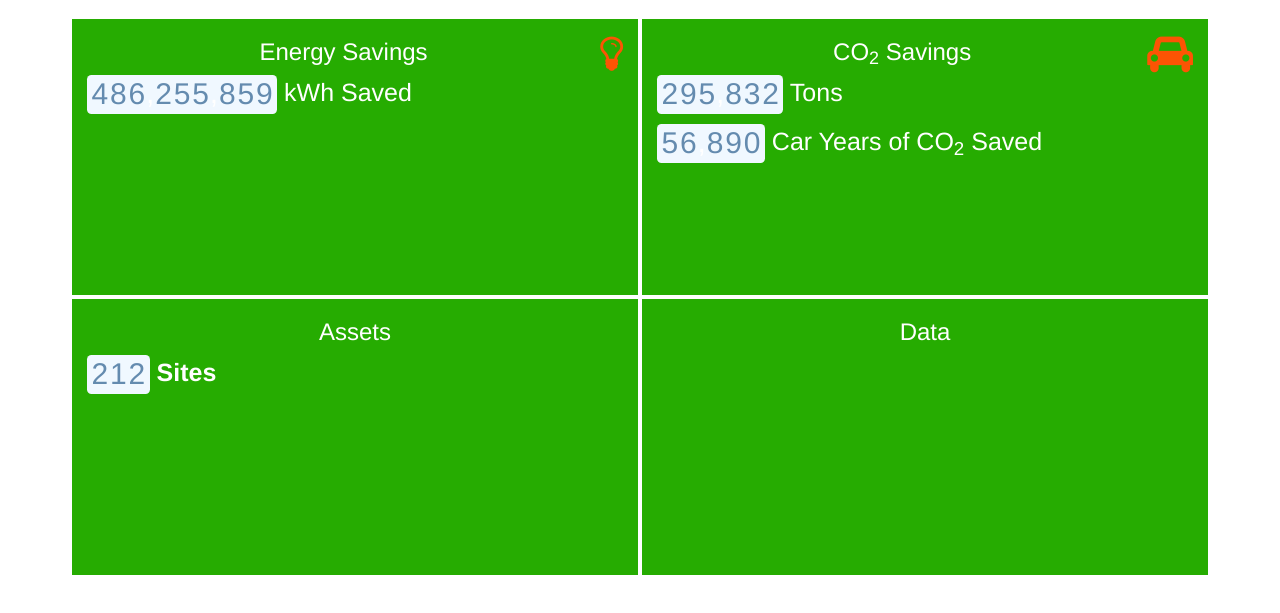
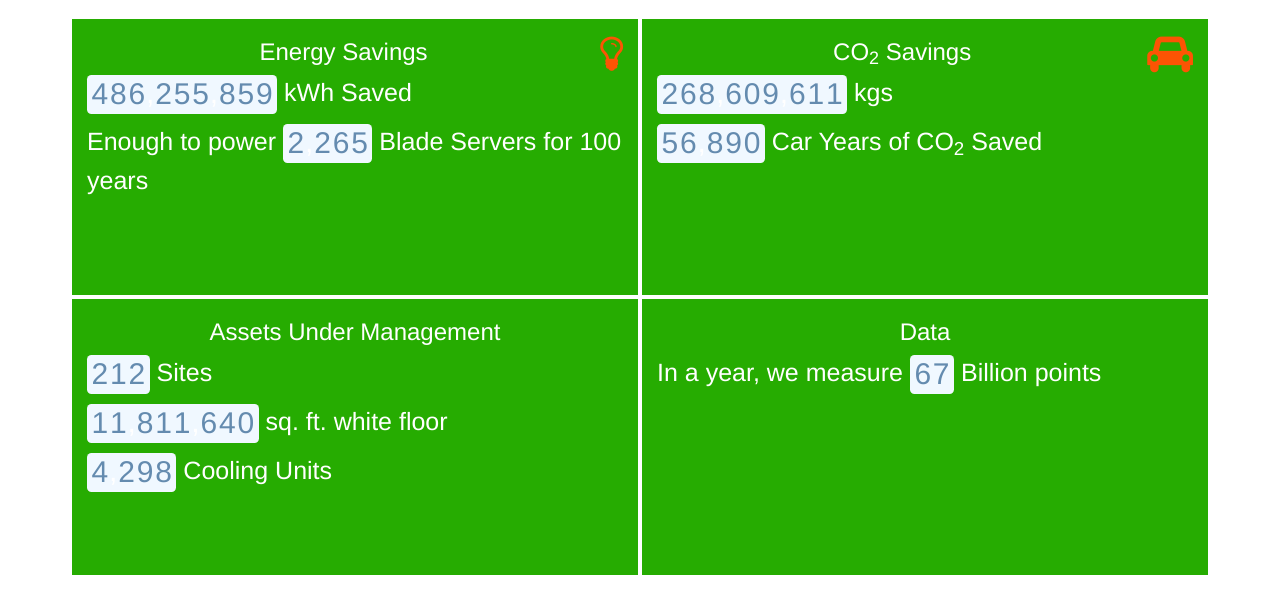
Before and after one commit to CassyJens/performance-dashboard, a plain HTML site: page index.html in a window 1280 px wide. Shown: the part 143-756 px from the top of the page. Drawn offline with nearby package versions, Linux system fonts and the light colour scheme.

Commit message:
changes to text style, vo.1 complete

```diff
--- a/index.html
+++ b/index.html
@@ -50,6 +50,12 @@
 
           </div>
 		  <text> kWh Saved </text>
+		  <p></p>
+		  <text> Enough to power </text>
+		  <div id="bladeserver-od" class="odometer">
+
+          </div>
+		  <text> Blade Servers for 100 years </text>
         </div>
         <div class="graph-container col-sm-6">
           <i class="fa fa-car main-graph-icon"> </i>
@@ -57,7 +63,7 @@
           <div id="c02-savings-od" class="odometer">
 
           </div>
-		  <text> Tons </text>
+		  <text> kgs </text>
 		  <p></p>
 		  <div id="caryears-savings-od" class="odometer">
 
@@ -65,14 +71,29 @@
 		  <text> Car Years of CO<sub>2</sub> Saved</text>
         </div>
         <div class="graph-container col-sm-6">
-          <h3 class="graph-title"> Assets </h3>
+          <h3 class="graph-title"> Assets Under Management</h3>
           <div id="sites-od" class="odometer">
 
           </div>
-		  <b> Sites </b>
+		  <text> Sites </text>
+		  <p></p>
+		  <div id="sqft-od" class="odometer">
+
+          </div>
+		  <text> sq. ft. white floor</text>
+		  <p></p>
+		  <div id="acunit-od" class="odometer">
+
+          </div>
+		  <text> Cooling Units</text>
         </div>
         <div class="graph-container col-sm-6">
           <h3 class="graph-title"> Data </h3>
+		   <text>In a year, we measure </text>
+		   <div id="data-od" class="odometer">
+
+          </div>
+		  <text> Billion points</text>
         </div>
       </section>
       <footer>
--- a/scripts/app.js
+++ b/scripts/app.js
@@ -5,10 +5,17 @@ $(document).ready(function () {
       increment: 15.2
   });
 
+  var bladeserver = createOdometer({
+      el: '#bladeserver-od',
+      startingVal: 2265,
+      increment: 0.000007
+  });
+
+
   var CO2SavingsOd = createOdometer({
       el: '#c02-savings-od',
-      startingVal: 295827,
-      increment: 4.7
+      startingVal: 268609610,
+      increment: 0.84
   });
 
    var caryears = createOdometer({
@@ -23,4 +30,22 @@ $(document).ready(function () {
       increment: 0
   });
 
+  var sqft = createOdometer({
+      el: '#sqft-od',
+      startingVal: 11811640,
+      increment: 0
+  });
+
+  var acunit = createOdometer({
+      el: '#acunit-od',
+      startingVal: 4298,
+      increment: 0
+  });
+
+  var data = createOdometer({
+      el: '#data-od',
+      startingVal: 67,
+      increment: 0
+  });
+
 });
```
